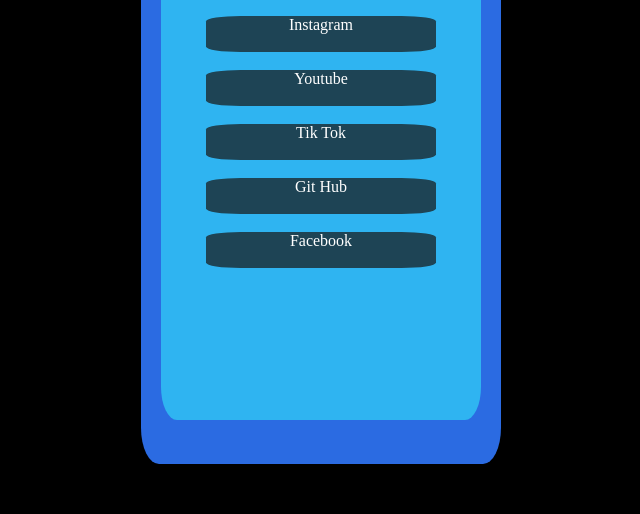
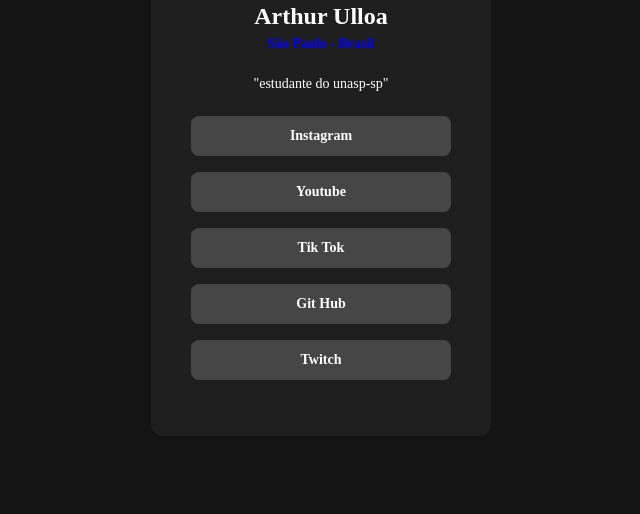
Before and after one commit to ArthurUlloa/link-tree, a plain HTML site: page index.html in a window 1280 px wide. Shown: the part 286-800 px from the top of the page, without its empty margins (319-959 px from the left). Drawn offline with Linux system fonts and the light colour scheme; a web font is replaced by a local one.

Commit message:
projeto finalizado

```diff
--- a/index.html
+++ b/index.html
@@ -5,31 +5,33 @@
     <meta name="viewport" content="width=device-width, initial-scale=1.0">
     <title>test-card</title>
     <link rel="stylesheet" href="style.css">
+    <link rel="preconnect" href="https://fonts.googleapis.com">
+    <link rel="preconnect" href="https://fonts.gstatic.com" crossorigin>
+    <link href="https://fonts.googleapis.com/css2?family=Winky+Sans:ital,wght@0,300..900;1,300..900&display=swap" rel="stylesheet">
 </head>
 <body>
     <div>
-        <div class="container">
-            <img src="fto-d-perfil.jpg" alt="foto de perfil minha">
+        <img src="fto-d-perfil.jpg" alt="foto de perfil minha">
             <h1>Arthur Ulloa</h1>
-            <strong>estudante do unasp-sp</strong>
+            <strong>São Paulo - Brasil</strong>
+            <p>"estudante do unasp-sp"</p>
             <ul>
                 <li>
                     <a href="https://www.instagram.com/ulloa_011?igsh=NjRqNWVmYWlveHNm&utm_source=qr" target="_blank">Instagram</a>
                 </li>
                 <li>
-                    <a href="" target="_blank">Youtube</a>
+                    <a href="https://www.youtube.com" target="_blank">Youtube</a>
                 </li>
                 <li>
-                    <a href="" target="_blank">Tik Tok</a>
+                    <a href="https://www.tiktok.com" target="_blank">Tik Tok</a>
                 </li>
                 <li>
-                    <a href="" target="_blank">Git Hub</a>
+                    <a href="https://github.com/ArthurUlloa" target="_blank">Git Hub</a>
                 </li>
                 <li>
-                    <a href="" target="_blank">Facebook</a>
+                    <a href="https://www.twitch.tv/yuuri22" target="_blank">Twitch</a>
                 </li>
             </ul>
-        </div>
     </div>
 </body>
 </html>
--- a/style.css
+++ b/style.css
@@ -1,68 +1,83 @@
 * {
     margin: 0;
     padding: 0;
+    box-sizing: border-box;
+}
+
+:root {
+    --black: #141414;
+    --blue: #0000ff;
+    --lightblue: #21a5e2;
+    --whithe: #FFFFFF;
+    --gray: #464646;
+    --darkblue: #15435a;
+    --darkgray: #1F1F1F;
 }
 
 body {
-    background-color: black;
+    background-color: var(--black);
+    display: flex;
+    justify-content: center;
+    align-items: center;
+    padding: 40px;
+    height: 100vh;
 }
 
 div {
-    background-color: rgb(43, 107, 226);
-    margin-top: 2%;
-    margin-bottom: 2%;
-    margin-left: auto;
-    margin-right: auto;
+    background-color: var(--darkgray);
+    border-radius: 12px;
+    text-align: center;
     width: 340px;
-    height: 88vh;
-    display: block;
-    border-radius: 5%;
-    padding: 10px;
-}
-
-.container {
-    background-color: rgb(47, 180, 241);
-    text-align: center;
-    width: 300px;
-    height: 80vh;
-    margin-top: 3%;
-    display: block;
-    border-radius: 5%;
+    padding: 40px;
 }
 
 img {
+    width: 130px;
+    margin-top: 15px;
+    margin-bottom: 24px;
     margin-left: auto;
     margin-right: auto;
-    margin-bottom: 3%;
-    width: 130px;
-    height: 130px;
-    margin-top: 3%;
+    display: block;
     border-radius: 50%;
 }
 
 h1 {
-    color: white;
-    margin-bottom: 7%;
+    color: var(--whithe);
+    margin-bottom: 4px;
+    text-align: center;
+    font-size: 24px;
+    font-weight: 600;
 }
 
-ul {
+ul,li {
     list-style: none;
-    border-radius: 5%;
-}
-
-li {
-    background-color: rgb(30, 68, 85);
-    border-radius: 15%;
-    margin-top: 6%;
-    width: 230px;
-    height: 36px;
-    margin-left: auto;
-    margin-right: auto;
-
 }
 
 a {
-    color: white;
+    background-color: var(--gray);
+    color: var(--whithe);
     text-decoration: none;
-    align-items: center;
+    margin-bottom: 16px;
+    display: block;
+    padding: 12px;
+    font-size: 14px;
+    font-weight: 700;
+    border-radius: 8px;
 }
+
+a:hover {
+    color: var(--black);
+    background-color: var(--lightblue);
+    transition: 0.4s;
+}
+
+strong {
+    color: var(--blue);
+    font-size: 14px;
+}
+
+p {
+    margin-block: 24px;
+    color: var(--whithe);
+    font-size: 14px;
+}
```
